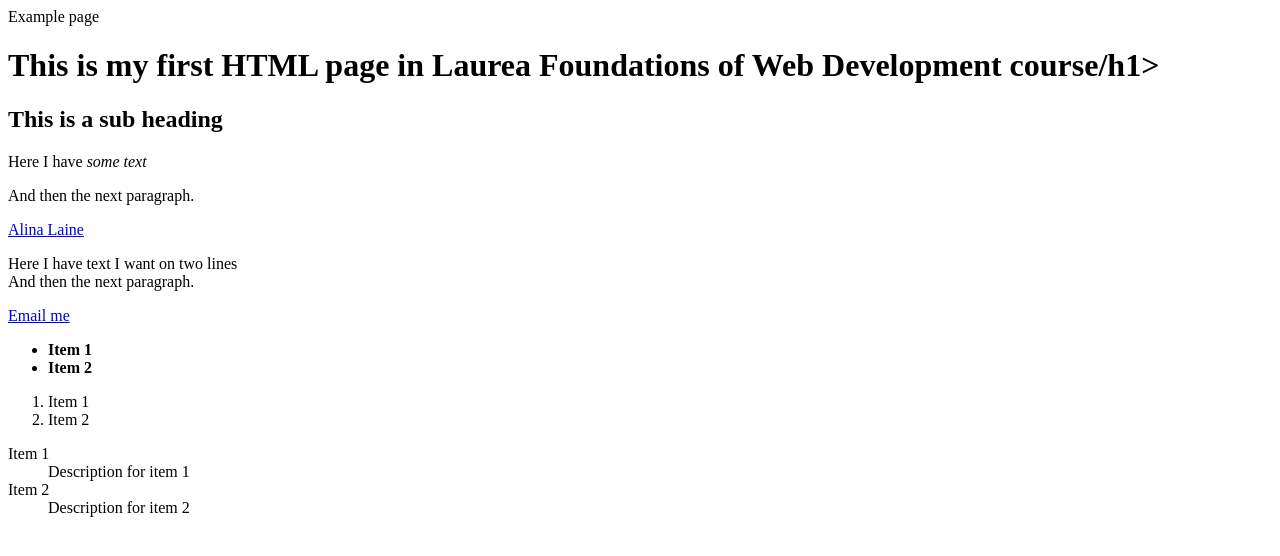
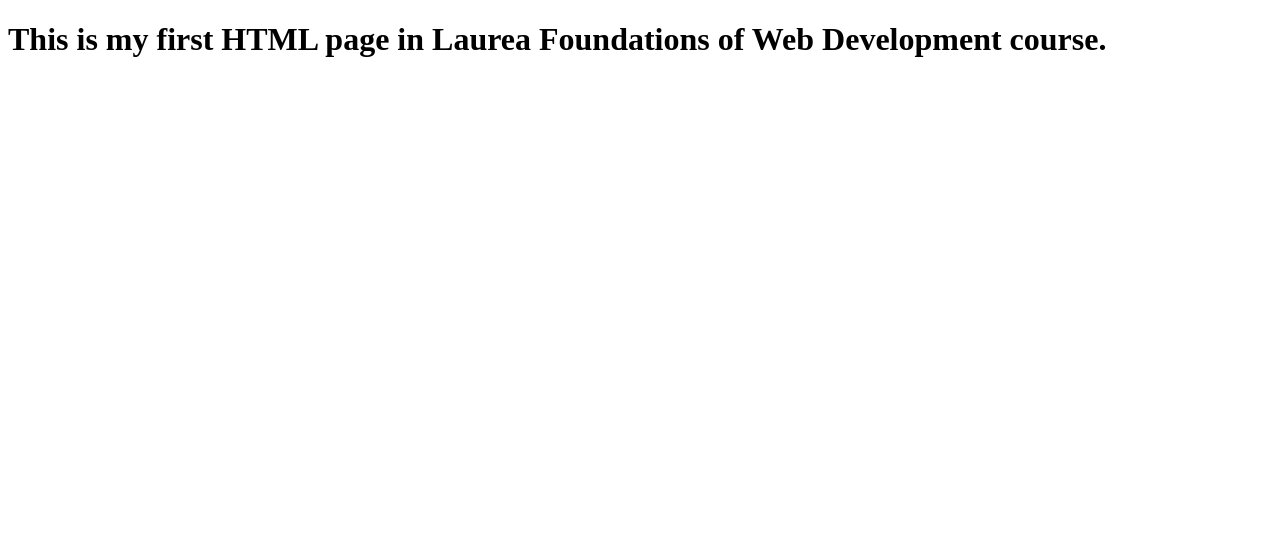
Before and after one commit to alinalaine/alinalaine, a plain HTML site: page index.html in a window 1280 px wide. Drawn offline with Linux system fonts and the light colour scheme.

Commit message:
Add files via upload

```diff
--- a/index.html
+++ b/index.html
@@ -1,33 +1,8 @@
 <!DOCTYPE html>
- <html>
-     <head>
-         <meta charset="utf-8"/>
-         <tittle>Example page</tittle>
-     </head>
+<html>
 <body>
-<h1>This is my first HTML page in Laurea Foundations of Web Development course/h1> <h2>This is a sub heading</h2>
-<p>Here I have <em> some text </em> </p>
-<p>And then the next paragraph.</p>
-<a href="https://alinalaine.github.io">Alina Laine</a>
+
+<h1>This is my first HTML page in Laurea Foundations of Web Development course.</h1>
+
 </body>
-<body>
-<p>Here I have text I want on two lines<br/> And then the next paragraph.</p>
-</body>
-<a href="mailto:alina.al.laine@gmail.fi">Email me</a>
- <head></head>
-<body>
-        <ul>
-            <li> <strong> Item 1</strong></li>
-            <li><strong>Item 2</strong></li>
-</ul>
-        <ol>
-            <li>Item 1</li>
-            <li>Item 2</li>
-</ol>
-        <dl><dt>Item 1</dt>
-            <dd>Description for item 1</dd>
-            <dt>Item 2</dt>
-            <dd>Description for item 2</dd>
-        </dl>
-    </body>
 </html>
```
